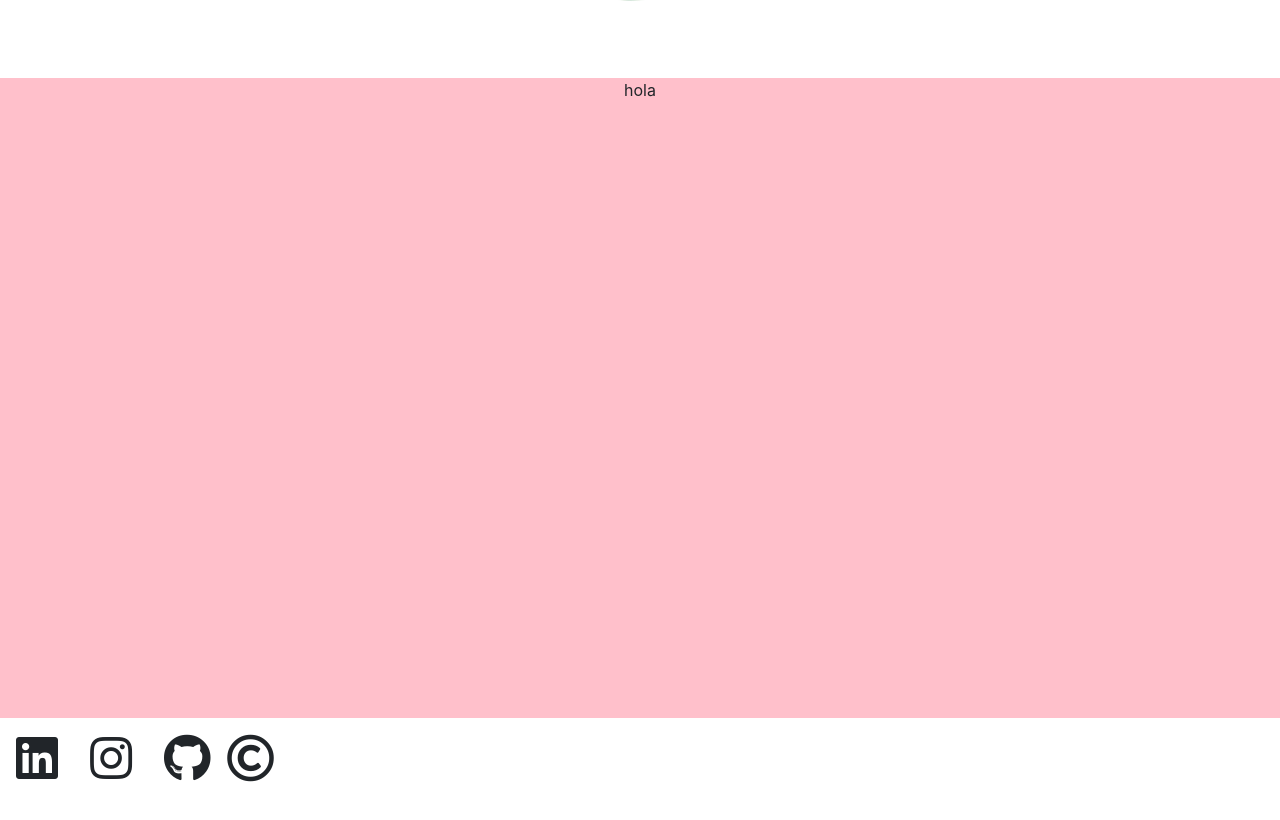
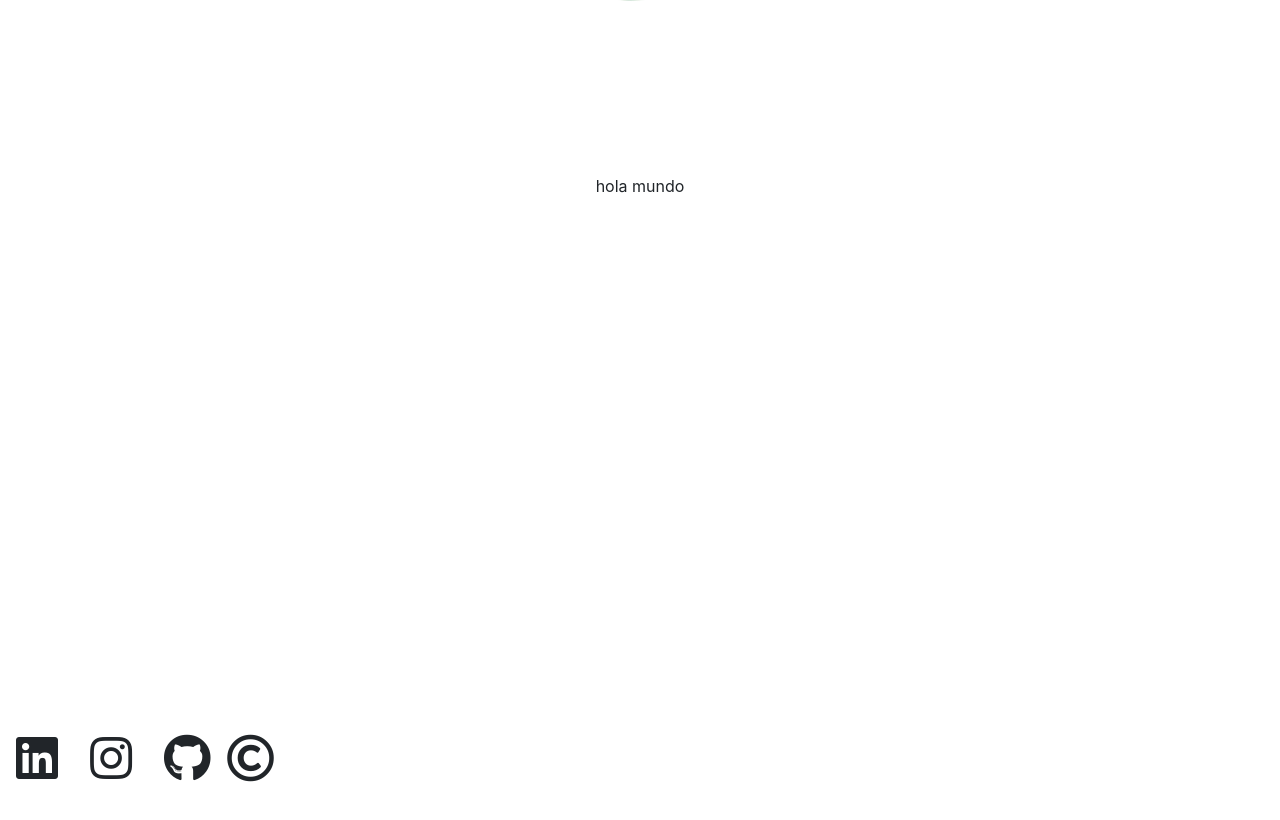
Before and after one commit to GsusLara/Robbie, a React app: page / in a window 1280 px wide. Shown: the part 3469-4289 px from the top of the page. Built offline with nearby package versions, Linux system fonts and the light colour scheme.

Commit message:
correccion de rutas

```diff
--- /dev/null
+++ b/src/js/component/info.js
@@ -0,0 +1,14 @@
+import React from "react";
+
+import "../../styles/info.scss";
+
+export const Info = () => {
+	return (
+		<div className="container-fluid m-0 p-0">
+			<div className="row">
+				<div className="col-12 margen" />
+				<div className="col-12">hola mundo</div>
+			</div>
+		</div>
+	);
+};
--- a/src/js/component/recursos.js
+++ b/src/js/component/recursos.js
@@ -1,15 +1,16 @@
 import React from "react";
 import linea from "../../img/linea.png";
 import "../../styles/recursos.scss";
-import propuesta from "../../doc/propuesta.pdf";
-import manual from "../../doc/manual.pdf";
-import configuracion from "../../doc/configuracion.pdf";
 
 export const Recursos = () => {
-	let linkGiro = "https://www.youtube.com/watch?v=yk8--5ucCns";
-	let linkPinzas = "https://www.youtube.com/watch?v=FNqeC1l4lJE";
-	let linkMover = "https://www.youtube.com/watch?v=UA82wBsGP-8";
-	let linkLuz = "https://www.youtube.com/watch?v=qACE5L7M22Q";
+	const linkGiro = "https://www.youtube.com/watch?v=yk8--5ucCns";
+	const linkPinzas = "https://www.youtube.com/watch?v=FNqeC1l4lJE";
+	const linkMover = "https://www.youtube.com/watch?v=UA82wBsGP-8";
+	const linkLuz = "https://www.youtube.com/watch?v=qACE5L7M22Q";
+	const configuracion =
+		"https://gitpod.io/#https://github.com/GsusLara/Robbie/blob/Desarrollo/src/doc/configuracion.pdf";
+	const manual = "https://github.com/GsusLara/Robbie/raw/Desarrollo/src/doc/manual.pdf";
+	const propuesta = "https://github.com/GsusLara/Robbie/raw/Desarrollo/src/doc/propuesta.pdf";
 
 	return (
 		<div className="container-fluid m-0 p-0">
@@ -36,7 +37,7 @@ export const Recursos = () => {
 								Analiza la propuesta <br />
 								LIE++, preescolar
 							</strong>
-							<a href={propuesta} download="Lie++_Propuesta.pdf" target="blank" rel="noopener noreferrer">
+							<a href={propuesta} target="blank" rel="noopener noreferrer">
 								<button type="button" className="btn btn-light mx-auto mt-5 descarga">
 									Descargar
 								</button>
@@ -54,7 +55,7 @@ export const Recursos = () => {
 							<strong>
 								Conoce su Arquitectura <br /> y componentes
 							</strong>
-							<a href={manual} download="Manual_Robbie++.pdf" target="blank" rel="noopener noreferrer">
+							<a href={manual} target="blank" rel="noopener noreferrer">
 								<button type="button" className="btn btn-light mx-auto mt-4 descarga">
 									Descargar
 								</button>
@@ -72,11 +73,7 @@ export const Recursos = () => {
 							<strong>
 								Sincroniza <br /> Robbie++ y tititbots
 							</strong>
-							<a
-								href={configuracion}
-								download="Configuracion_Robbie++_titibots.pdf"
-								target="blank"
-								rel="noopener noreferrer">
+							<a href={configuracion} target="blank" rel="noopener noreferrer">
 								<button type="button" className="btn btn-light mx-auto mt-5 descarga">
 									Descargar
 								</button>
--- a/src/js/views/home.js
+++ b/src/js/views/home.js
@@ -4,6 +4,7 @@ import "../../styles/home.scss";
 import { Principal } from "../component/principal";
 import { Recursos } from "../component/recursos";
 import { Proyecto } from "../component/proyecto";
+import { Info } from "../component/info";
 export const Home = () => {
 	const { store, actions } = useContext(Context);
 
@@ -48,7 +49,9 @@ export const Home = () => {
 			</div>
 			<div ref={c} id="SeccionCuatro" className="container-fluid m-0 p-0 secciones" style={{ height: "80vh" }}>
 				{" "}
-				<div className="container text-center">hola</div>{" "}
+				<div className="container text-center">
+					<Info />
+				</div>{" "}
 			</div>
 		</div>
 	);
--- a/src/styles/home.scss
+++ b/src/styles/home.scss
@@ -4,6 +4,3 @@
 #seccionDos{
     height: 200vh;
 }
-#SeccionCuatro{
-    background: pink;
-}
--- a/webpack.common.js
+++ b/webpack.common.js
@@ -29,7 +29,7 @@ module.exports = {
           }]
         }, //css only files
         {
-          test: /\.(png|svg|jpg|gif|jpeg|webp|pdf)$/, use: {
+          test: /\.(png|svg|jpg|gif|jpeg|webp)$/, use: {
             loader: 'file-loader',
             options: { name: '[name].[ext]' }
           }
```
Also changed, not shown: src/styles/info.scss (added), 6 other files.
